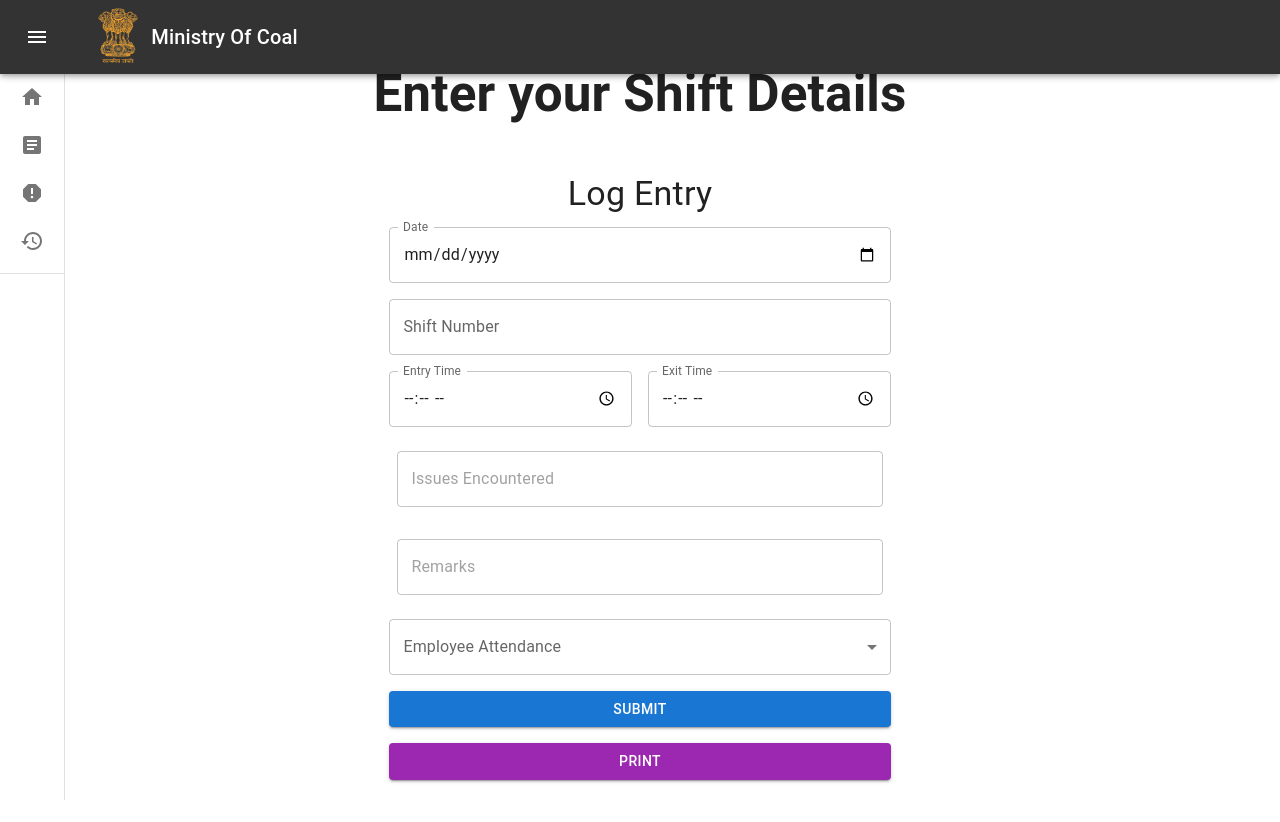
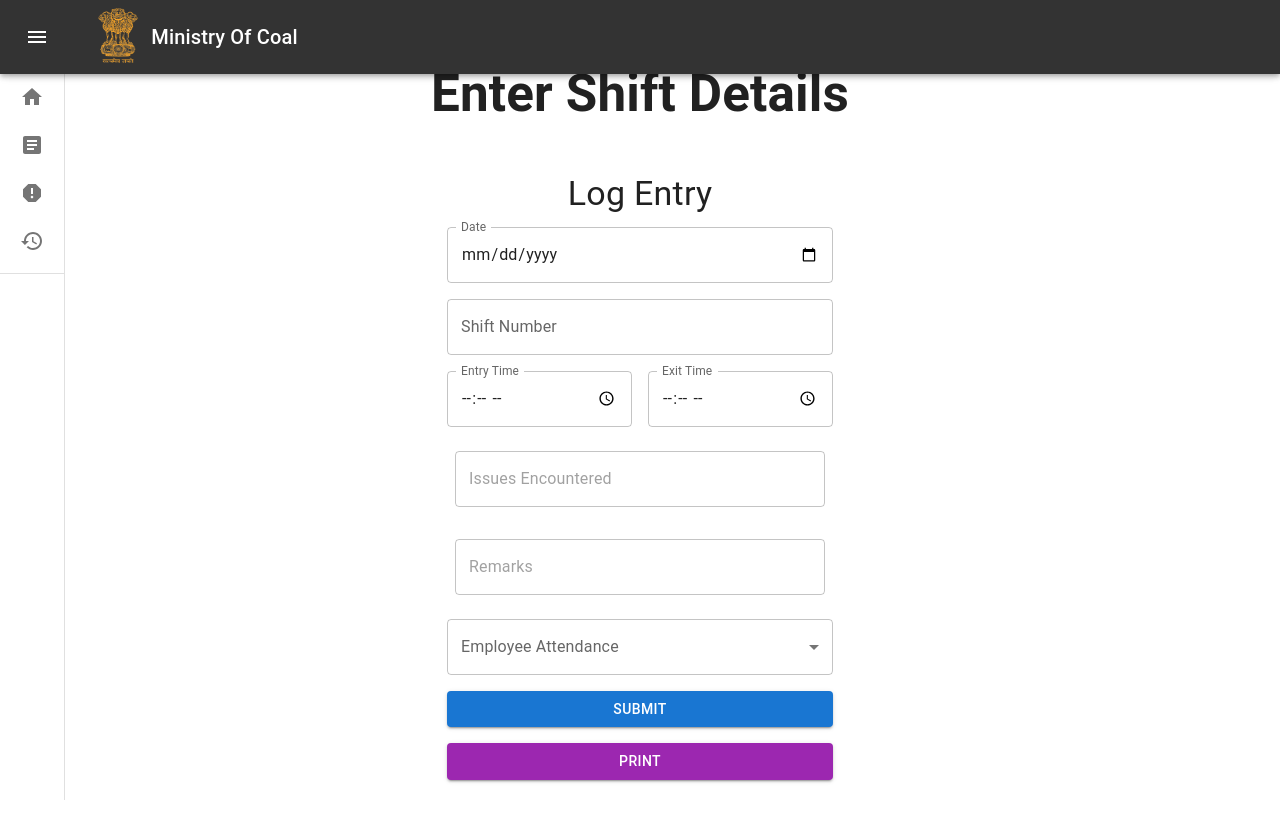
Before and after one commit to MadhavSinha007/SIH_Ministry-_of-_Coal, a React (Vite) app: page /shift in a window 1280 px wide. Shown: the top 822 px of the page. Built offline with nearby package versions, Linux system fonts and the light colour scheme; what @react-pdf/renderer would draw is missing.

Commit message:
updated the logo and color and the shift page

```diff
--- a/package.json
+++ b/package.json
@@ -25,7 +25,8 @@
     "pdfkit": "^0.15.0",
     "react": "^18.3.1",
     "react-dom": "^18.3.1",
-    "react-router-dom": "^6.26.1"
+    "react-router-dom": "^6.26.1",
+    "recharts": "^2.12.7"
   },
   "devDependencies": {
     "@eslint/js": "^9.9.0",
--- a/src/pages/HomePage.jsx
+++ b/src/pages/HomePage.jsx
@@ -1,7 +1,9 @@
+
 const HomePage = () => {
     return(
         <>
-            <h1>This Wil Be The Home Page</h1>
+            <h1>Overview</h1>
+
         </>
     );
 }
--- a/src/pages/Safety.jsx
+++ b/src/pages/Safety.jsx
@@ -3,7 +3,7 @@ import MineSafetyCheck from "../components/MineSafetyCheck";
 const Safety = () => {
     return(
         <>
-            <h1>This Wil Be The Safety Page</h1>
+            <h1>Safety Measure </h1>
             <MineSafetyCheck/>
         </>
     );
--- a/src/pages/ShiftPage.jsx
+++ b/src/pages/ShiftPage.jsx
@@ -4,7 +4,7 @@ import LogEntryForm from '../components/LogEntryForm';
 const ShiftPage = () => {
     return (
         <>
-            <h1>Enter your Shift Details</h1>
+            <h1>Enter Shift Details</h1>
             <LogEntryForm />
         </>
     );
```
Also changed, not shown: 1 other file (tests, documents, lock files or other folders).
